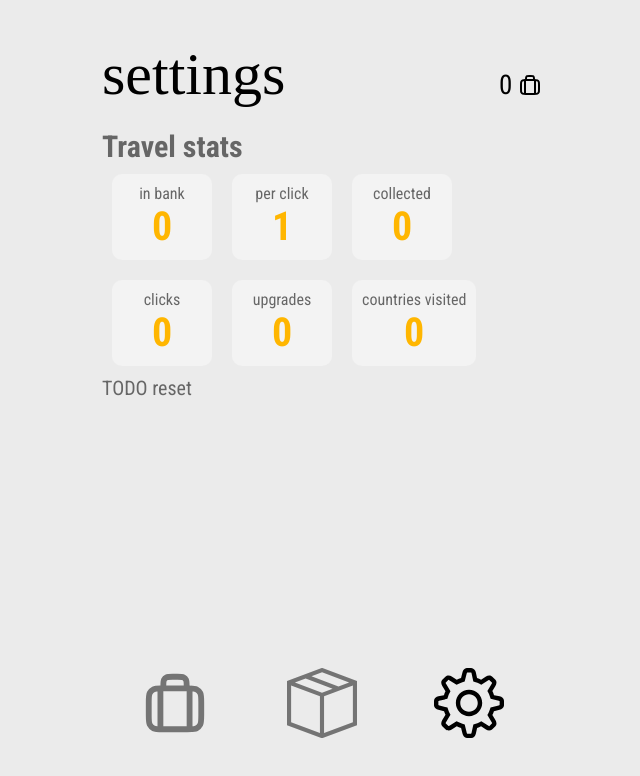
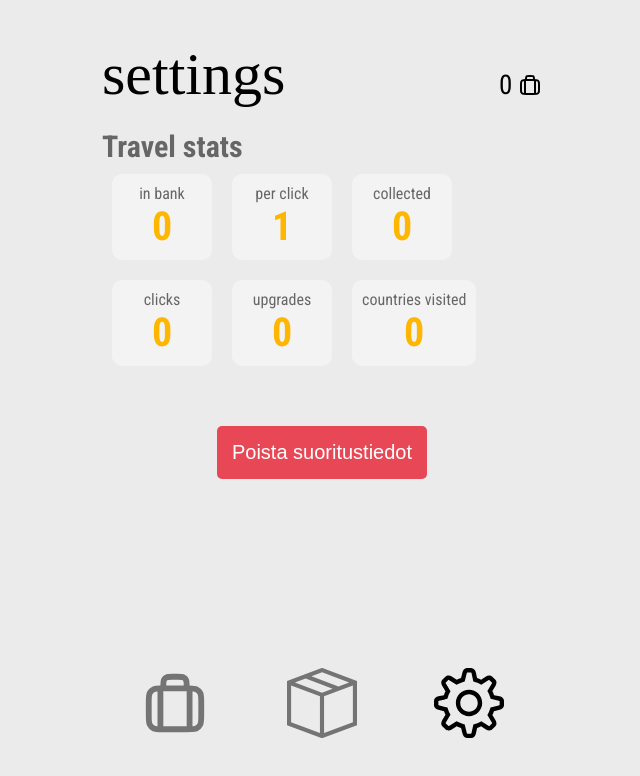
Before and after one commit to MiSa456/travel-clicker, a React (Vite) app: page /settings in a window 1280 px wide. Shown: the top 776 px of the page, without its empty margins (318-958 px from the left). Built offline with nearby package versions, Linux system fonts and the light colour scheme; a web font is replaced by a local one.

Commit message:
lisää suoritustietojen poistamisen

```diff
--- a/src/App.jsx
+++ b/src/App.jsx
@@ -39,7 +39,7 @@
     let newstats = {...stats}
     // Kasvatetaan napautusten lukumäärää yhdellä.
     newstats.clicks = newstats.clicks + 1;
-      // Kasvataan matkalaukkujen määrää kasvatusarvolla.
+      // Kasvataan matkapisteiden määrää kasvatusarvolla.
       newstats.balance = round(newstats.balance + newstats.increase, 1);
       // Lasketaan ostettavissa olevien tuotteiden lukumäärä.
       newstats.itemstobuy = countBuyableItems(storeitems,newstats.balance);
@@ -52,7 +52,8 @@
   const handlePurchase = (id) => {
     const index = storeitems.findIndex(storeitem => storeitem.id === id);
     if (stats.balance >= storeitems[index].price) {
-      let newstoreitems = [...storeitems];
+      // Tehdään kopiot tilamuuttujista.
+      let newstoreitems = JSON.parse(JSON.stringify(storeitems));
       let newstats = { ...stats };
 
       // Kasvatetaan tuotteiden määrää
@@ -67,12 +68,12 @@
       let increase = 1;
       let upgrades = 0;
 
-      for (let i = 0; i < storeitems.length; i++) {
-        upgrades += storeitems[i].qty;
-        increase += storeitems[i].multiplier * storeitems[i].qty;
+      for (let i = 0; i < newstoreitems.length; i++) {
+        upgrades += newstoreitems[i].qty;
+        increase += newstoreitems[i].multiplier * newstoreitems[i].qty;
 
         // Tarkistetaan, onko ostettu tuote matkakohde (index >= 4)
-        if (i >= 4 && storeitems[i].qty === 1) {
+        if (i >= 4 && newstoreitems[i].qty === 1) {
           newstats.countriesVisited++; // Lisätään vieraillut maa
         }
       }
@@ -86,11 +87,20 @@
     }
   };
 
+  const handleReset = () => {
+    // Päivitetään tilamuuttujat alkuarvoihin.
+    setStats(initialstats);
+    console.log(items);
+    setStoreitems(items);
+  }
+
   return (
     <AppRouter stats={stats}
                storeitems={storeitems}
                handleClick={handleClick}
-               handlePurchase={handlePurchase} />
+               handlePurchase={handlePurchase}
+               handleReset={handleReset} />
+
   )
 
 }
--- a/src/components/AppRouter.jsx
+++ b/src/components/AppRouter.jsx
@@ -17,7 +17,8 @@
             { path: "store", element: <Store stats={props.stats}
             storeitems={props.storeitems}
             handlePurchase={props.handlePurchase} />},
-            { path: "settings", element: <Settings stats={props.stats} />},
+            { path: "settings", element: <Settings stats={props.stats}
+            handleReset={props.handleReset} />},
           ]
         }
       ]);
--- /dev/null
+++ b/src/components/Reset.jsx
@@ -0,0 +1,41 @@
+import { useState } from 'react';
+
+function Reset(props) {
+
+    const [showForm, setShowForm] = useState(false);
+    const [value, setValue] = useState("");
+    const handleReset = () => {
+        // Nollataan pelin tiedot ja tyhjennetään tekstikenttä.
+        props.handleReset();
+        setValue("");
+      }
+
+    if (showForm) {
+            return (
+                <div className="reset reset_box">
+                  <h2>Suoritustietojen poistaminen</h2>
+                  <p>Varoitus! Olet poistamassa kaikki,
+                     mitä olet tähän mennessä kerännyt.
+                     Jatkamalla tiedot nollautuvat ja peli alkaa
+                     alusta.</p>
+                  <p>Kirjoita teksti <span>{props.resetvalue}</span> alla olevaan kenttään.</p>
+                  <div>
+                    <input type="text"
+                           value={value}
+                           onChange={(e) => {setValue(e.target.value)}} />
+                  </div>
+                  <button disabled={props.resetvalue==value?false:true}
+                onClick={handleReset}>Poista suoritustiedot</button>
+                  </div>
+              );
+      } else {
+        return (
+          <div className="reset">
+            <button onClick={()=>{setShowForm(true)}}>Poista suoritustiedot</button>
+          </div>
+        );
+      }
+
+  }
+
+  export default Reset;
--- a/src/pages/Settings.jsx
+++ b/src/pages/Settings.jsx
@@ -1,5 +1,6 @@
 import Header from '../components/Header';
 import Stat from '../components/Stat';
+import Reset from '../components/Reset';
 
 function Settings(props) {
   return (
@@ -17,7 +18,8 @@
             <Stat title="countries visited" value={props.stats.countriesVisited} />
           </div>
         </div>
-        TODO reset
+        <Reset resetvalue={props.stats.clicks}
+               handleReset={props.handleReset} />
       </div>
     </div>
   );
```
